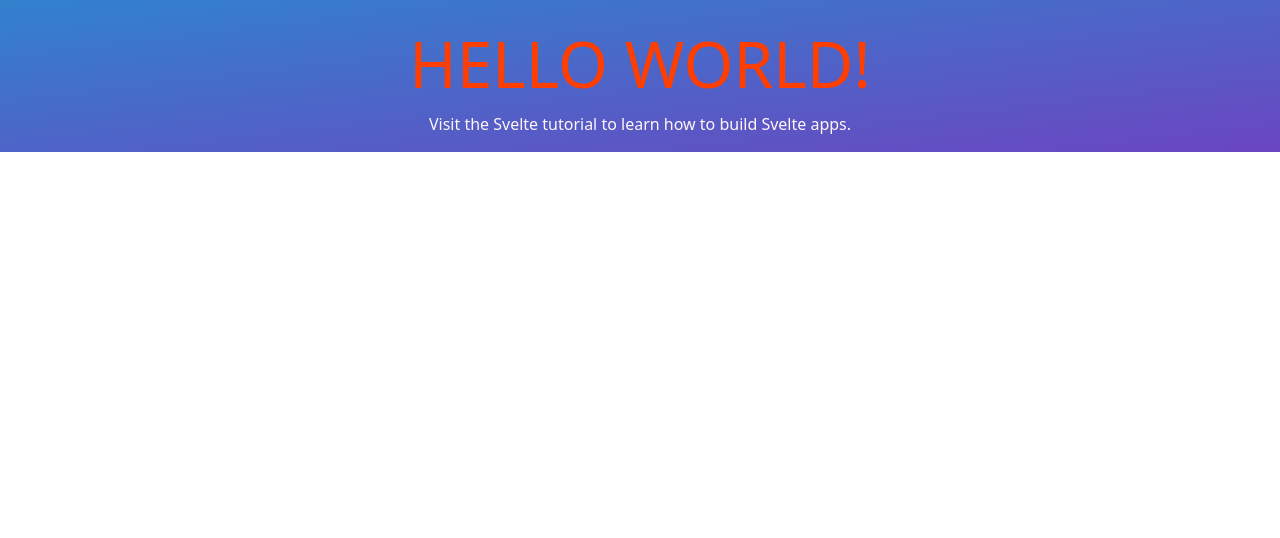
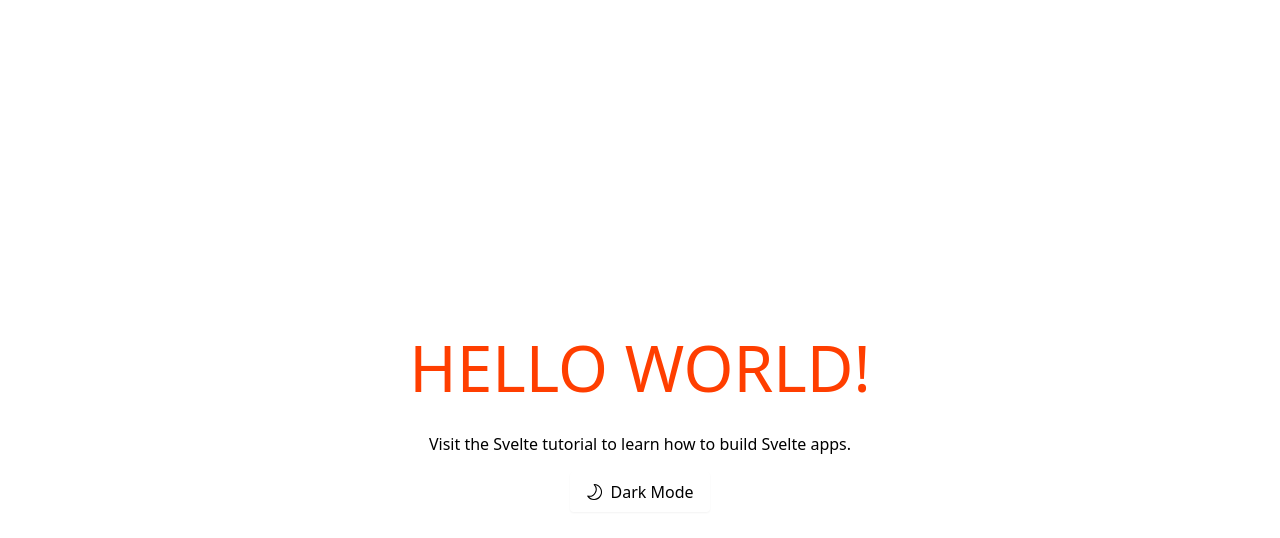
Before and after one commit to breadthe/svelte-tailwind2-starter, a Svelte app: page / in a window 1280 px wide. Shown: the top 538 px of the page. Built offline with nearby package versions, Linux system fonts and the light colour scheme.

Commit message:
Add dark/light mode + switch

```diff
--- a/src/App.svelte
+++ b/src/App.svelte
@@ -1,5 +1,7 @@
 <script>
   export let name;
+
+  let dark = false; // dark mode
 </script>
 
 <style>
@@ -24,11 +26,63 @@
   }
 </style>
 
-<main class="bg-gradient-to-br from-blue-600 svelte-1e9puaw to-purple-700">
-  <h1>Hello {name}!</h1>
-  <p class="text-pink-100">
-    Visit the
-    <a href="https://svelte.dev/tutorial">Svelte tutorial</a>
-    to learn how to build Svelte apps.
-  </p>
+<!-- Note: "class:dark" is equivalent (and short for) "class:dark={dark}" or "class:dark={dark === true}" -->
+<main
+  class="bg-gradient-to-br"
+  class:dark
+  class:from-blue-700={dark}
+  class:to-purple-800={dark}
+  class:from-yellow-200={!dark}
+  class:to-pink-300={!dark}>
+  <div class="flex flex-col items-center justify-center min-h-screen space-y-4">
+    <h1>Hello {name}!</h1>
+    <div class:text-pink-100={dark} class:text-pink-900={!dark}>
+      Visit the
+      <a href="https://svelte.dev/tutorial">Svelte tutorial</a>
+      to learn how to build Svelte apps.
+    </div>
+    <div class="flex items-center">
+      <button
+        type="button"
+        class="flex items-center bg-gradient-to-br px-4 py-2 rounded shadow-sm
+        space-x-2"
+        class:from-yellow-200={dark}
+        class:to-yellow-500={dark}
+        class:text-pink-900={dark}
+        class:from-blue-500={!dark}
+        class:to-blue-800={!dark}
+        class:text-pink-100={!dark}
+        on:click={() => (dark = !dark)}>
+        {#if dark}
+          <svg
+            viewBox="0 0 15 15"
+            fill="none"
+            xmlns="http://www.w3.org/2000/svg"
+            width="16"
+            height="16">
+            <path
+              d="M7.5 1.5v-1m0 13.99v-.998m6-5.997h1m-13 0h-1m2-4.996l-1-1m12
+              0l-1 1m-10 9.993l-1 1m12 0l-1-1m-2-4.997a2.999 2.999 0 01-3 2.998
+              2.999 2.999 0 113-2.998z"
+              stroke="currentColor"
+              stroke-linecap="square" />
+          </svg>
+          <span>Light Mode</span>
+        {:else}
+          <svg
+            viewBox="0 0 15 15"
+            fill="none"
+            xmlns="http://www.w3.org/2000/svg"
+            width="16"
+            height="16">
+            <path
+              d="M1.66 11.362A6.5 6.5 0 007.693.502a7 7 0 11-6.031 10.86z"
+              stroke="currentColor"
+              stroke-linejoin="round" />
+          </svg>
+          <span>Dark Mode</span>
+        {/if}
+      </button>
+    </div>
+  </div>
 </main>
--- a/tailwind.config.js
+++ b/tailwind.config.js
@@ -1,6 +1,6 @@
 module.exports = {
     purge: [],
-  darkMode: false, // or 'media' or 'class'
+    darkMode: 'class', // 'media' / 'class' / 'false'
     theme: {
         colors: {
             transparent: 'transparent',
```
Lines whose indentation alone changed are shown as unchanged.
